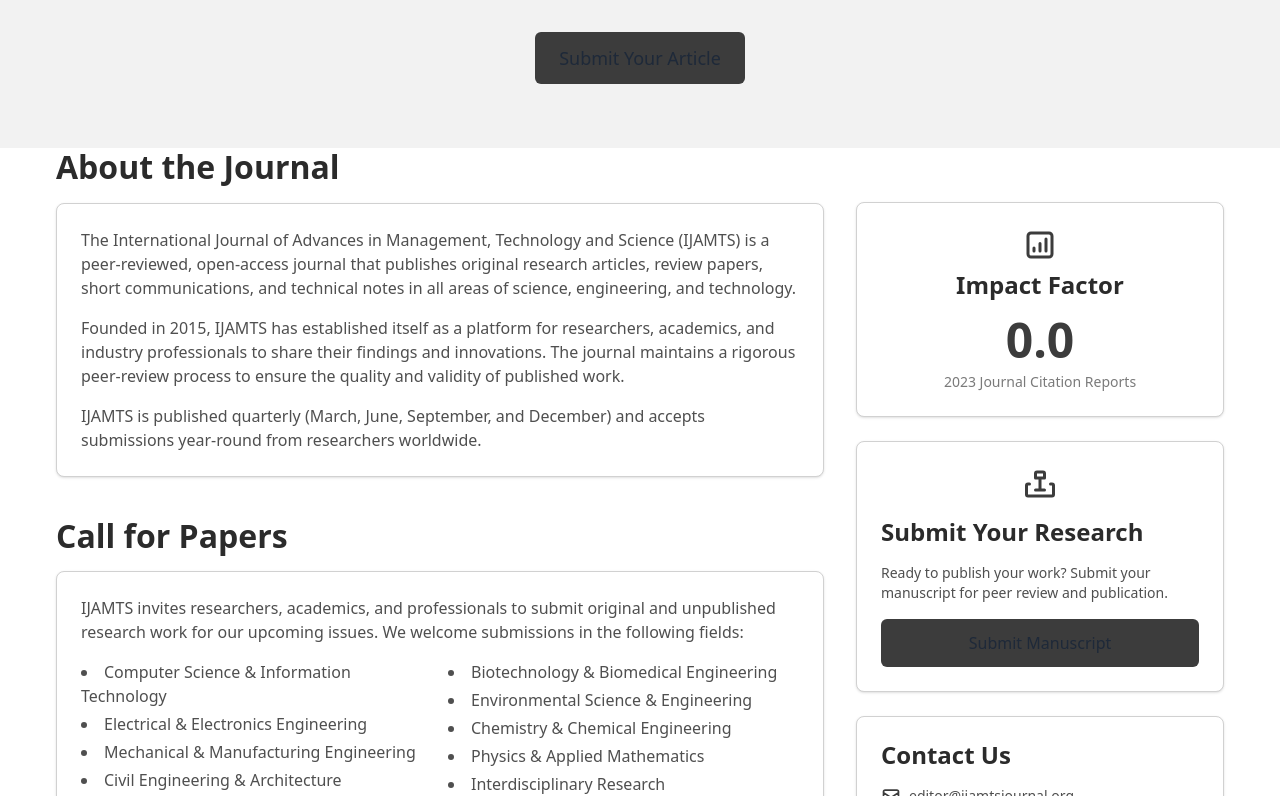
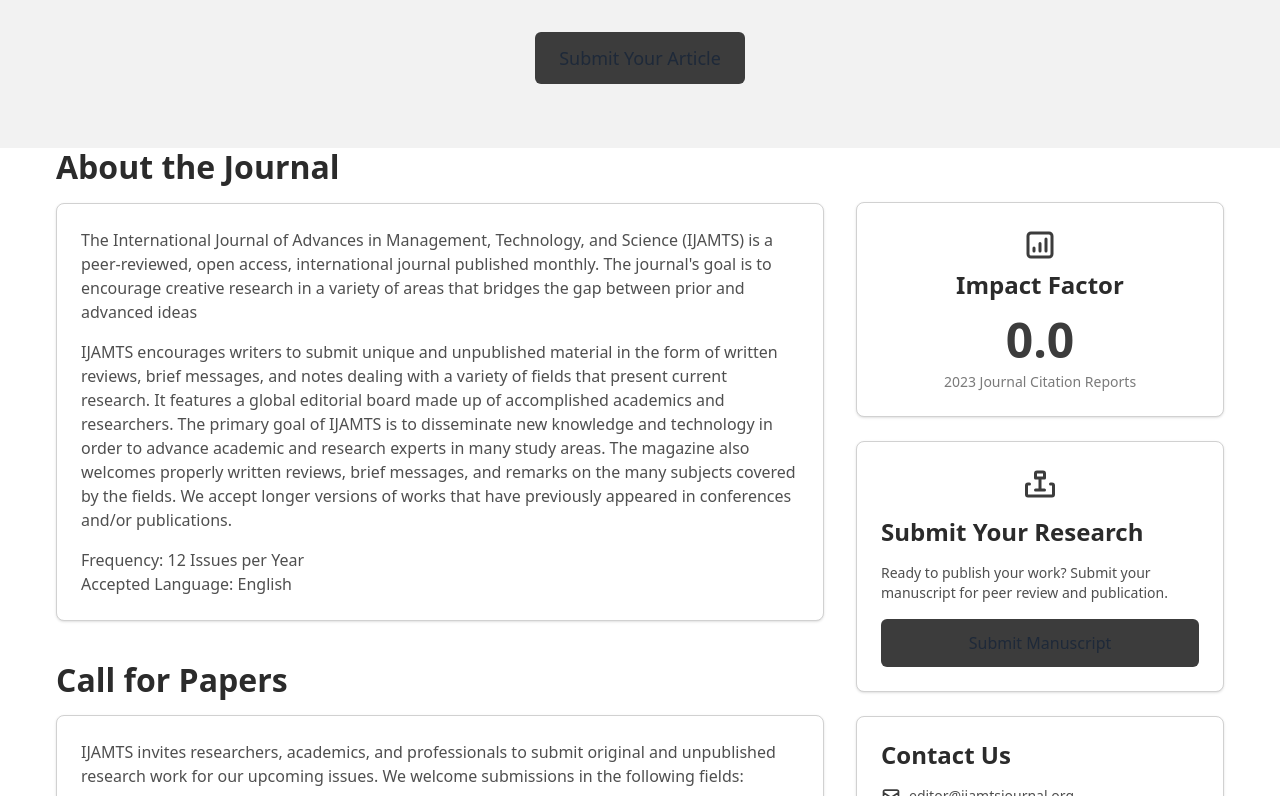
Before and after one commit to Nya1383/ijamts, a Next.js app: page / in a window 1280 px wide. Shown: the part 586-1382 px from the top of the page. Built offline with nearby package versions, Linux system fonts and the light colour scheme; no server answers.

Commit message:
Update MainContent.tsx

```diff
--- a/src/components/MainContent.tsx
+++ b/src/components/MainContent.tsx
@@ -6,18 +6,16 @@ export default function MainContent() {
         <h2 className="text-2xl font-bold text-[var(--foreground)] mb-4">About the Journal</h2>
         <div className="bg-[var(--background)] rounded-lg shadow-sm p-6 border border-[var(--border)]">
           <p className="mb-4 text-[var(--secondary-text)]">
-            The International Journal of Advances in Management, Technology and Science (IJAMTS) is a peer-reviewed, open-access journal
-            that publishes original research articles, review papers, short communications, and technical notes in all
-            areas of science, engineering, and technology.
+          The International Journal of Advances in Management, Technology, and Science (IJAMTS) is a peer-reviewed, open access, international journal published monthly. The journal's goal is to encourage creative research in a variety of areas that bridges the gap between prior and advanced ideas
           </p>
           <p className="mb-4 text-[var(--secondary-text)]">
-            Founded in 2015, IJAMTS has established itself as a platform for researchers, academics, and industry
-            professionals to share their findings and innovations. The journal maintains a rigorous peer-review process
-            to ensure the quality and validity of published work.
+          IJAMTS encourages writers to submit unique and unpublished material in the form of written reviews, brief messages, and notes dealing with a variety of fields that present current research. It features a global editorial board made up of accomplished academics and researchers. The primary goal of IJAMTS is to disseminate new knowledge and technology in order to advance academic and research experts in many study areas. The magazine also welcomes properly written reviews, brief messages, and remarks on the many subjects covered by the fields. We accept longer versions of works that have previously appeared in conferences and/or publications.
           </p>
           <p className="text-[var(--secondary-text)]">
-            IJAMTS is published quarterly (March, June, September, and December) and accepts submissions year-round from
-            researchers worldwide.
+          Frequency: 12 Issues per Year
+          </p>
+          <p className="text-[var(--secondary-text)]">
+          Accepted Language: English
           </p>
         </div>
       </section>
```
